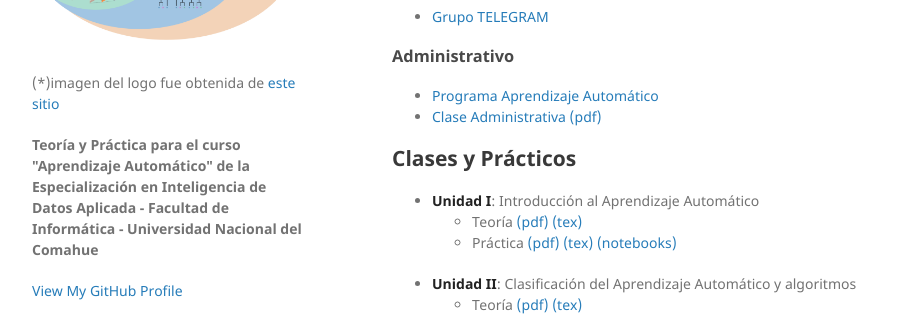
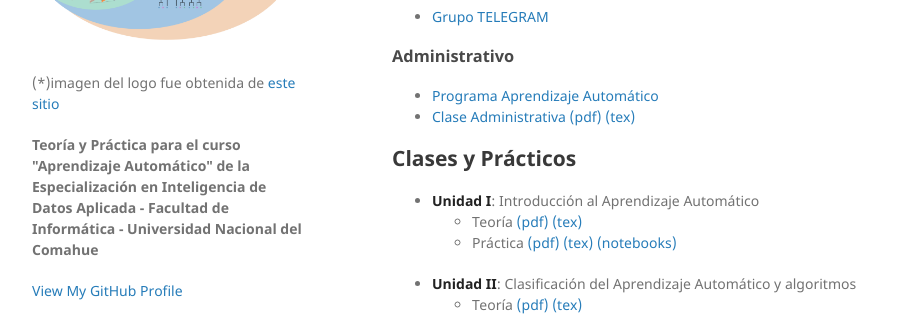
Before and after one commit to germanbraun/germanbraun.github.io, a Jekyll site: the page built from index.md, in a window 1280 px wide and 900 px high. Shown: the part 278-594 px from the top of the window, without its empty margins (178-1085 px from the left). Built offline with Jekyll 4.4.1, drawn with Linux system fonts in a browser that asks for light colours; our own code applies the rules of GitHub Pages for plain Markdown files.

Commit message:
link to program and fix admin slides link

```diff
--- a/index.md
+++ b/index.md
@@ -16,9 +16,8 @@ _El estudiante adquirirá conocimientos generales y prácticos del estado del ar
 
 ### Administrativo
 
-* [Programa Aprendizaje Automático](https://pedco.uncoma.edu.ar/course/view.php?id=9477)
-* [Clase Administrativa (pdf)](https://pedco.uncoma.edu.ar/course/view.php?id=9477)
-
+* [Programa Aprendizaje Automático](/docs/Administrativa/02%20Aprendizaje%20Automatico.docx.pdf)
+* [Clase Administrativa (pdf)](/docs/Administrativa/EIDA_Admin.pdf) [(tex)](/docs/Administrativa/EIDA_Admin.zip)
 
 ## Clases y Prácticos
 
```
